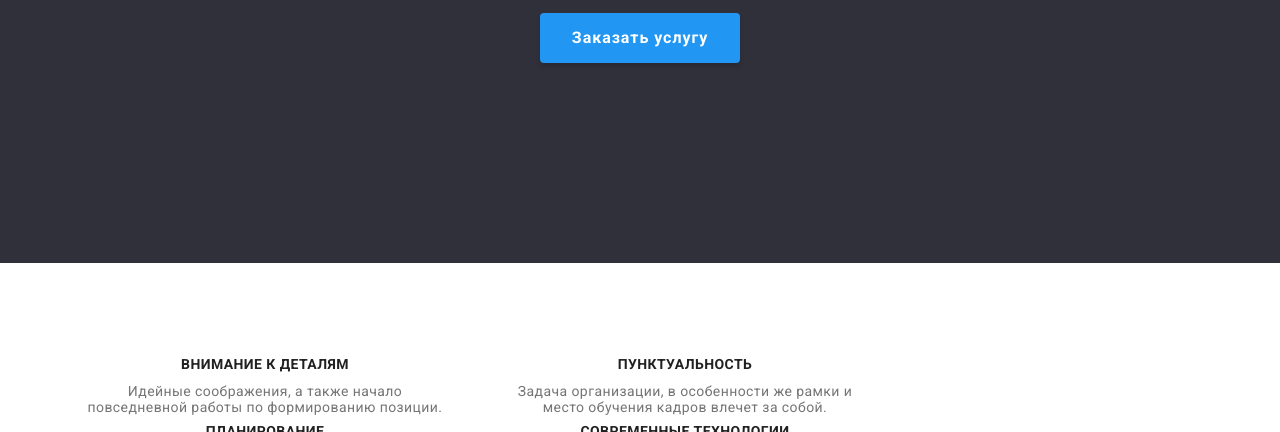
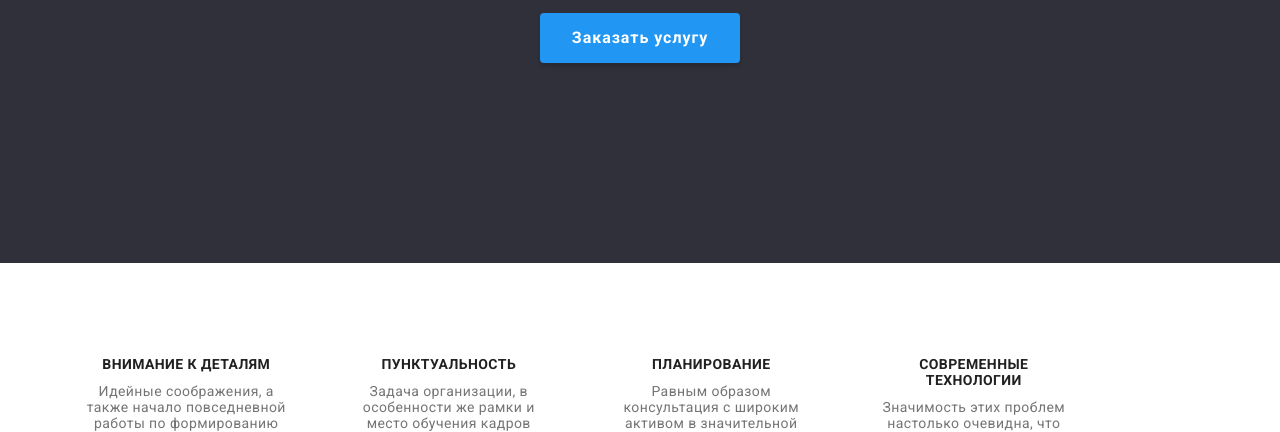
Before and after one commit to MichaelKushpita/Homework-goit-3, a plain HTML site: page index.html in a window 1280 px wide. Shown: the part 368-800 px from the top of the page. Drawn offline with nearby package versions, Linux system fonts and the light colour scheme.

Commit message:
Д.З №3

```diff
--- a/css/styles.css
+++ b/css/styles.css
@@ -227,7 +227,7 @@ ul {
 }
 
 .section-list > .item {
-    flex-basis: calc(100% / 3 - 30px);
+    flex-basis: calc(100% / 4 - 90px);
     margin-left: 30px;
 }
 .section-list > .item:not(:last-child) {
@@ -270,7 +270,7 @@ ul {
 }
 .cards {
     display: flex;
-    flex-wrap: wrap;
+    flex-wrap: wrap
 
 }
 .item:not(:last-child) {
```
